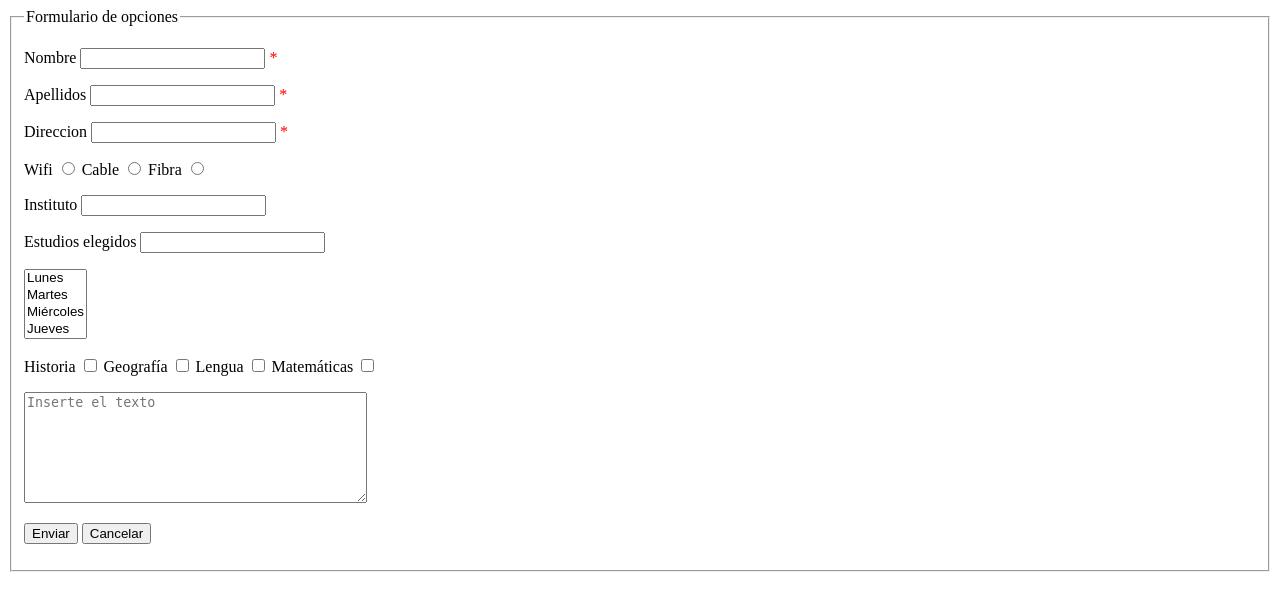
After one commit to alvarogamez28/DWES-UD3, a PHP site: page /ejercicio17.php in a window 1280 px wide. The commit adds this page. Shown: the top 611 px of the page. Run offline with PHP 8.4, Linux system fonts and the light colour scheme.

Commit message:
ejercicios

```diff
--- a/DWES-UD3/ejercicio16.php
+++ b/DWES-UD3/ejercicio16.php
@@ -13,10 +13,7 @@
     }
     echo multiplicacion(3,7);*/
     include "funciones.inc.php";
-    echo multiplicacion(3,7);
-    echo "<br>";
     include_once "funciones2.inc.php";
-    echo multiplicacion(3,7);
     require "funciones2.inc.php";
     echo multiplicacion(3,7);
     ?>
--- /dev/null
+++ b/DWES-UD3/ejercicio17.php
@@ -0,0 +1,119 @@
+<!DOCTYPE html>
+<html lang="en">
+<head>
+    <meta charset="UTF-8">
+    <meta http-equiv="X-UA-Compatible" content="IE=edge">
+    <meta name="viewport" content="width=device-width, initial-scale=1.0">
+    <title>Document</title>
+</head>
+<body>
+
+    <?php
+        $nombre="";
+        $apellido="";
+        $direccion="";
+        $estudios="";
+        $instituto="";
+        $texto="";
+        $dia="";
+        $red="";
+        $checkbox="";
+        $errorNombre="";
+        $errorApellido="";
+        $errorDireccion="";
+        $errorInstituto="";
+
+
+        if ($_SERVER["REQUEST_METHOD"] == "POST") {
+            $nombre = $_POST["nombre"];
+            $apellido = $_POST["apellido"];
+            $direccion = $_POST["direccion"];
+            $instituto = $_POST["instituto"];
+            $estudios = $_POST["estudios"];
+            $dia = $_POST["dias"];
+            $red = $_POST["red"];
+            $checkbox = $_POST["checkbox"];
+
+            if(!preg_match('/^IES/', $instituto)){
+                $errorInstituto = "El instituto tiene que comenzar por IES";
+            }
+            if (empty($nombre)){
+                $errorNombre = "El nombre tiene que estar relleno";
+            }
+            if (empty($apellido)){
+                $errorApellido = "El nombre tiene que estar relleno";
+            }
+            if (empty($direccion)){
+                $errorDireccion = "El nombre tiene que estar relleno";
+            }
+
+
+        }
+    ?>
+    <fieldset>
+        <legend>Formulario de opciones</legend>
+            <form action="" method="POST">
+            <p>
+                <label for="nombre">Nombre</label>
+                <input type="text" name="nombre" value="<?php echo $nombre;?>"/>
+                <span style="color:red"><?php echo $errorNombre;?> *</span>
+            </p>
+            <p>
+                <label for="apellido">Apellidos</label>
+                <input type="text" name="apellido" value="<?php echo $apellido;?>"/>
+                <span style="color:red"><?php echo $errorApellido;?> *</span>
+            </p>
+            <p>
+                <label for="direccion">Direccion</label>
+                <input type="text" name="direccion" value="<?php echo $direccion;?>"/>
+                <span style="color:red"><?php echo $errorDireccion;?> *</span>
+            </p>
+            <p>
+                <label for="red">Wifi</label>
+                <input type="radio" name="red" value=""/>
+                <label for="red">Cable</label>
+                <input type="radio" name="red" value=""/>
+                <label for="red">Fibra</label>
+                <input type="radio" name="red" value=""/>
+            </p>
+            <p>
+                <label for="instituto">Instituto</label>
+                <input type="text" name="instituto" value=""/>
+            </p>
+            <p>
+                <label for="estudios">Estudios elegidos</label>
+                <input type="text" name="estudios" value=""/>
+            </p>
+
+            <select name="dias" id="" multiple>
+                <option value="lunes">Lunes</option>
+                <option value="martes">Martes</option>
+                <option value="miercoles">Miércoles</option>
+                <option value="jueves">Jueves</option>
+                <option value="viernes">Viernes</option>
+                <option value="sabado">Sabado</option>
+                <option value="domingo">Domingo</option>
+            </select>
+            <p>
+                <label for="historia">Historia</label>
+                <input type="checkbox" name="checkbox[]" value="historia" />
+                <label for="geofrafia">Geografía</label>
+                <input type="checkbox" name="checkbox[]" value="geofrafia"/>
+                <label for="lengua">Lengua</label>
+                <input type="checkbox" name="checkbox[]" value="lengua"/>
+                <label for="matematicas">Matemáticas</label>
+                <input type="checkbox" name="checkbox[]" value="matematicas"/>
+            </p>
+
+            <textarea rows="7" cols="40" placeholder="Inserte el texto"></textarea>
+
+
+            <p>
+                <input type="submit" name="enviar" value="Enviar"/>
+                <input type="reset" name="cancelar" value="Cancelar"/>
+            </p>
+        </form>
+    </fieldset>
+
+</body>
+</html>
```
Also changed, not shown: DWES-UD3/ejercicio17.fun.php (added, +22 -0 lines), DWES-UD3/formularioBasico.php (added, +63 -0 lines), DWES-UD3/procesaFormulario.php (added, +29 -0 lines).
